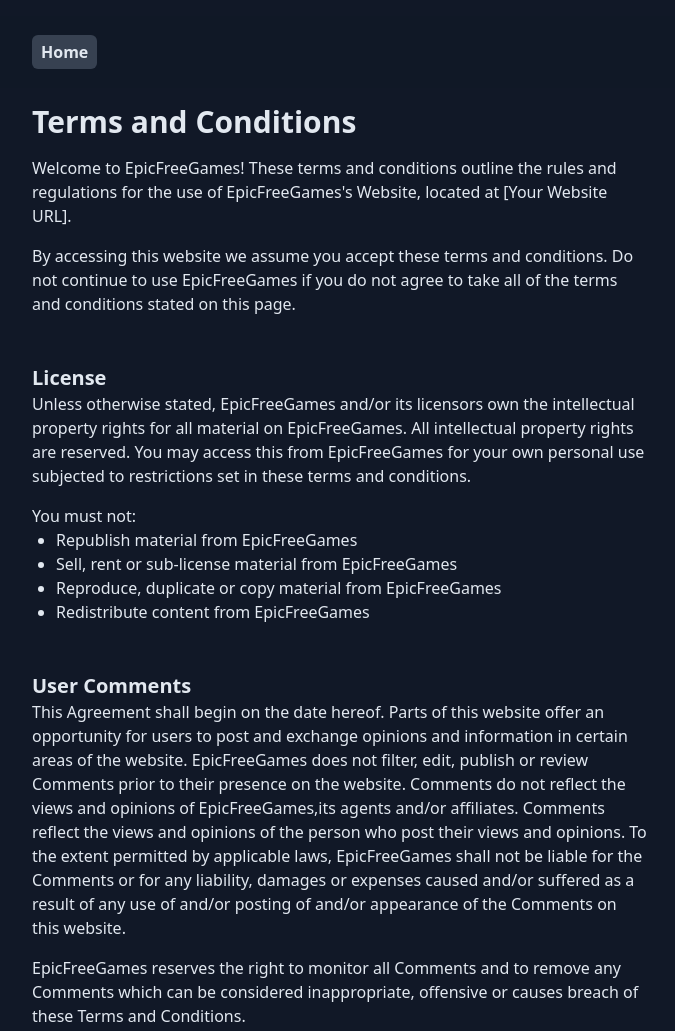
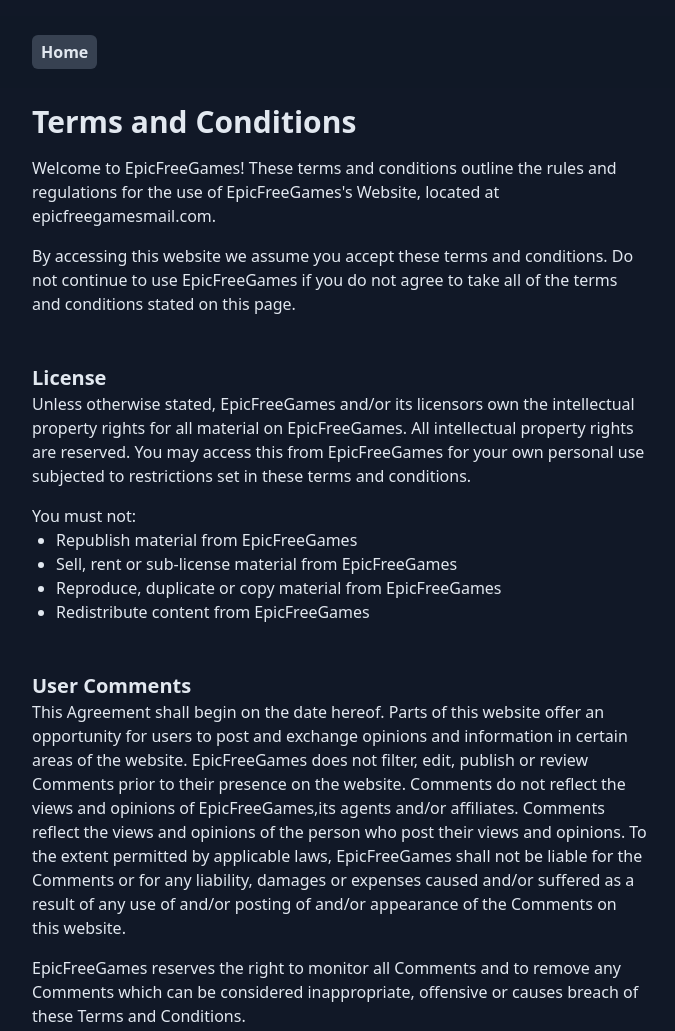
Before and after one commit to erindhoxha/epicfreegamesmail, a website: page terms-and-conditions.html in a window 1280 px wide. Shown: the top 1031 px of the page, without its empty margins (300-975 px from the left). Drawn offline with Linux system fonts and the light colour scheme.

Commit message:
Fix terms

```diff
--- a/terms-and-conditions.html
+++ b/terms-and-conditions.html
@@ -50,7 +50,7 @@
           <p>
             Welcome to EpicFreeGames! These terms and conditions outline the
             rules and regulations for the use of EpicFreeGames's Website,
-            located at [Your Website URL].
+            located at epicfreegamesmail.com.
           </p>
           <p class="mt-4">
             By accessing this website we assume you accept these terms and
```
